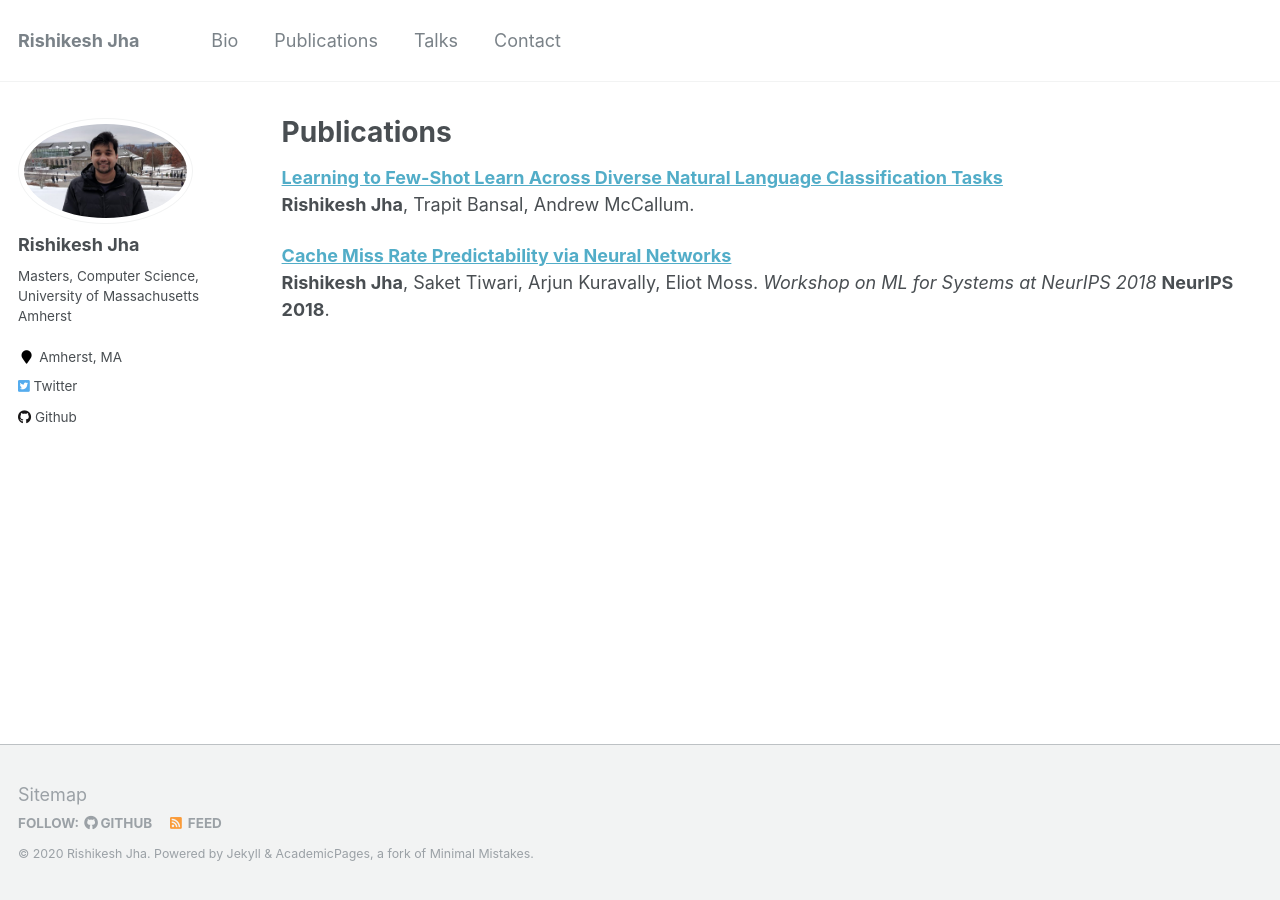
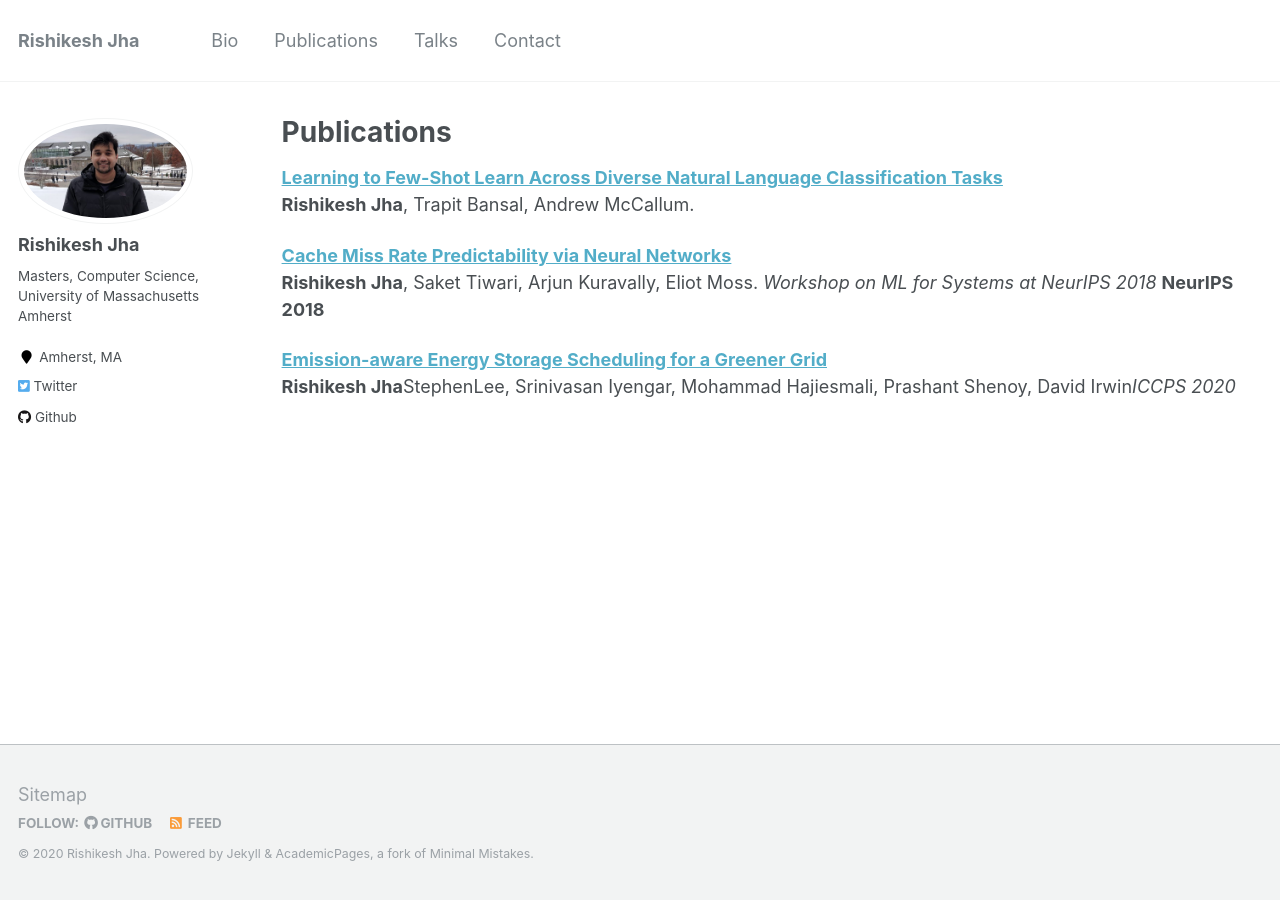
Before and after one commit to tantrik16/tantrik16.github.io, a Jekyll site: the page built from _pages/publications.md, in a window 1280 px wide. Built offline with Jekyll 4.4.1, drawn with Linux system fonts in a browser that asks for light colours.

Commit message:
energy paper added

```diff
--- a/_pages/publications.md
+++ b/_pages/publications.md
@@ -9,4 +9,8 @@ author_profile: true
  <b>Rishikesh Jha</b>, Trapit Bansal, Andrew McCallum.
 
 <b>[Cache Miss Rate Predictability via Neural Networks](/publications/NeurIPS18-systems)</b><br>
- <b>Rishikesh Jha</b>, Saket Tiwari, Arjun Kuravally, Eliot Moss.  <i>Workshop on ML for Systems at NeurIPS 2018</i> <b>NeurIPS 2018</b>.
+ <b>Rishikesh Jha</b>, Saket Tiwari, Arjun Kuravally, Eliot Moss.  <i>Workshop on ML for Systems at NeurIPS 2018</i> <b>NeurIPS 2018</b><br>
+
+
+<b>[Emission-aware Energy Storage Scheduling for a Greener Grid](/publications/energy)</b><br>
+ <b>Rishikesh Jha</b>StephenLee, Srinivasan Iyengar, Mohammad Hajiesmali, Prashant Shenoy, David Irwin<i>ICCPS 2020</i>
```
Also changed, not shown: _publications/energy.md (renamed from _publications/untitled.md, +2 -2 lines), 1 other file.
